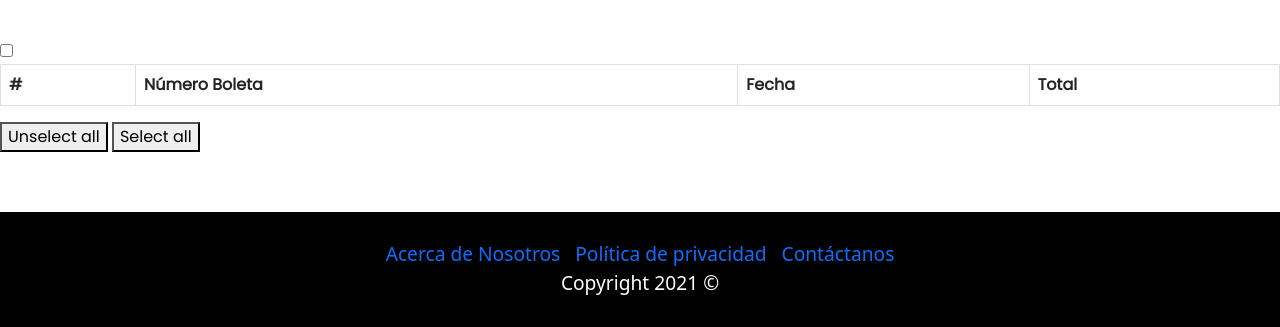
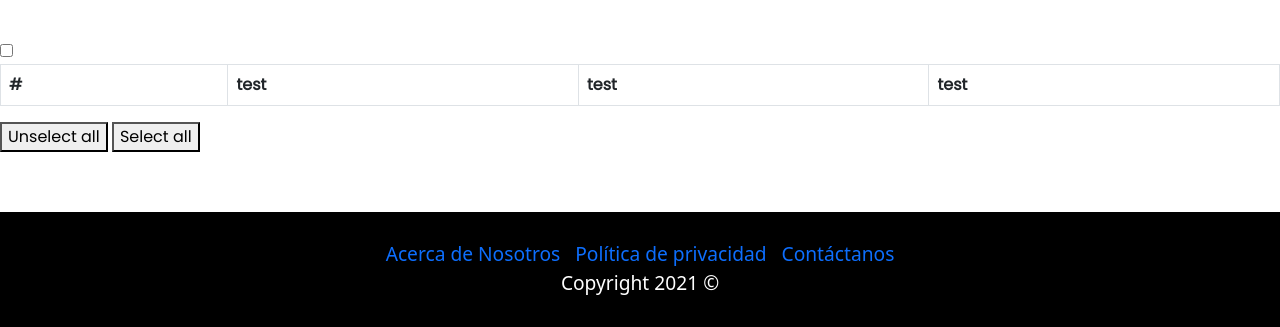
Before and after one commit to Empowerdeith/ProyectoPostVenta, a Django app: page /devolucion/ in a window 1280 px wide. Shown: the part 696-1023 px from the top of the page. Run offline with Django 3.2, Linux system fonts and the light colour scheme; lists and menus that the app fills with data are empty.

Commit message:
local test

```diff
--- a/api_post_venta/templates/paginas_post_venta/Devolucion/devoluciones.html
+++ b/api_post_venta/templates/paginas_post_venta/Devolucion/devoluciones.html
@@ -48,9 +48,9 @@
 			<thead>
 				<tr>
 					<th scope="col">#</th>
-					<th scope="col">Número Boleta</th>
-					<th scope="col">Fecha</th>
-					<th scope="col">Total</th>
+					<th scope="col">test</th>
+					<th scope="col">test</th>
+					<th scope="col">test</th>
 				</tr>
 			</thead>
 			<tbody>
```
